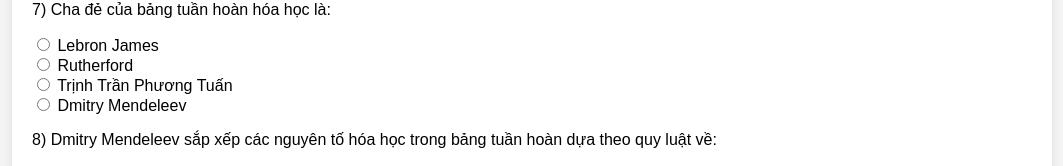
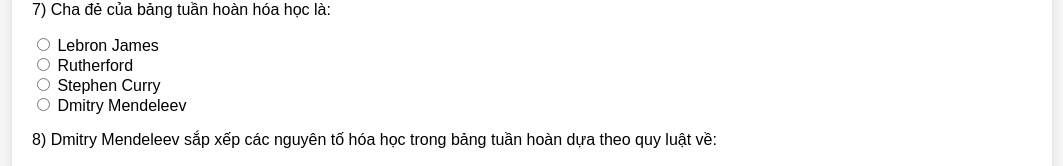
Before and after one commit to tienlongCVA/periodic-table, a website: page docs/baitap/bai1/baitap1.html in a window 1280 px wide. Shown: the part 944-1110 px from the top of the page, without its empty margins (108-1171 px from the left). Drawn offline with Linux system fonts and the light colour scheme.

Commit message:
fix dap an bai tap 1

```diff
--- a/docs/baitap/bai1/baitap1.html
+++ b/docs/baitap/bai1/baitap1.html
@@ -73,7 +73,7 @@
                 <p>7) Cha đẻ của bảng tuần hoàn hóa học là:</p>
                 <label><input type="radio" name="q7" value="A"> Lebron James<br></label>
                 <label><input type="radio" name="q7" value="B"> Rutherford<br></label>
-                <label><input type="radio" name="q7" value="C"> Trịnh Trần Phương Tuấn<br></label>
+                <label><input type="radio" name="q7" value="C"> Stephen Curry<br></label>
                 <label><input type="radio" name="q7" value="D"> Dmitry Mendeleev<br></label>
                 <!-- AS: D -->
             </div>
```
